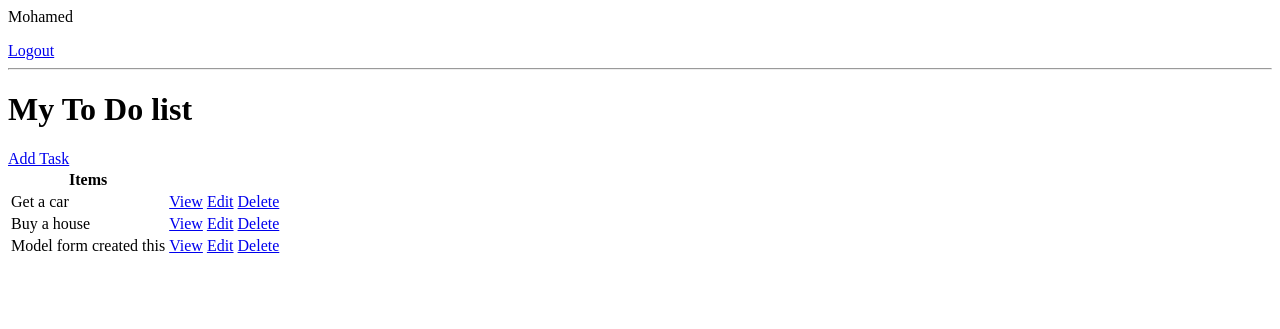
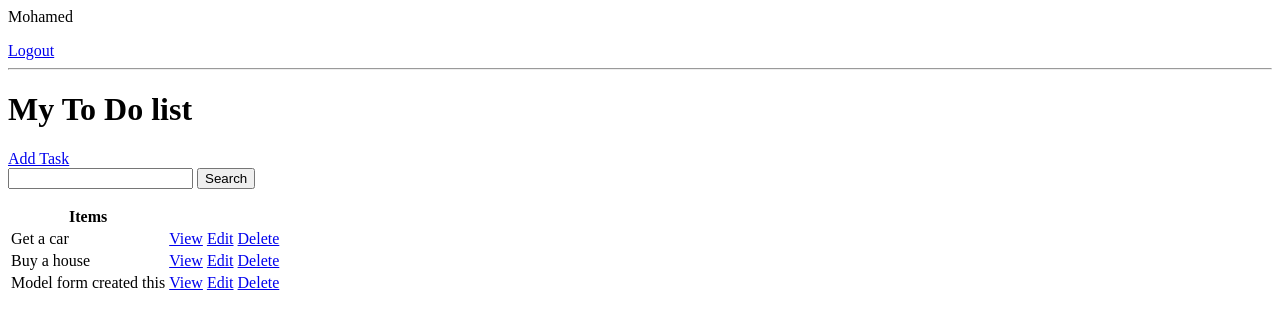
Before and after one commit to MohamedZribi/Todo-app, a Django app: page / in a window 1280 px wide. Shown: the top 329 px of the page. Run offline with Django 4.2, Linux system fonts and the light colour scheme; a user stored in the database is signed in; data comes from the database, SQL or seed files in the repository; both versions use the stored data as it was after the commit.

Commit message:
Initial commit

```diff
--- a/base/templates/base/task_list.html
+++ b/base/templates/base/task_list.html
@@ -9,6 +9,11 @@
 <hr>
 <h1>My To Do list</h1>
 <a href="{% url 'task-create' %}">Add Task</a>
+
+<form method="GET">
+    <input type="text" name="Search-area">
+    <input type="submit" value="Search">
+</form>
 
 <table>
     <tr>
--- a/base/views.py
+++ b/base/views.py
@@ -1,4 +1,5 @@
 import imp
+from turtle import title
 from django.shortcuts import render, redirect
 from django.views.generic.list import ListView
 from django.views.generic.detail import DetailView
@@ -44,6 +45,11 @@ class TaskList(LoginRequiredMixin, ListView):
         context = super().get_context_data(**kwargs)
         context['tasks'] = context['tasks'].filter(user=self.request.user)
         context['count'] = context['tasks'].filter(complete=False)
+
+        search_input = self.request.GET.get('search-are') or ''
+        if search_input:
+            context['tasks'] = context['tasks'].filter(
+                title_icontains=search_input)
         return context
 
 class TaskDetail(LoginRequiredMixin, DetailView):
```
Also changed, not shown: db.sqlite3.
